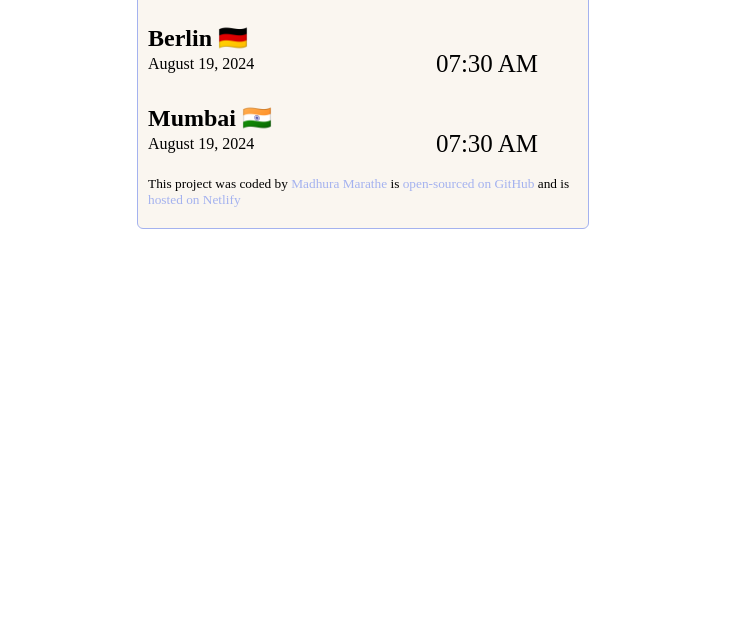
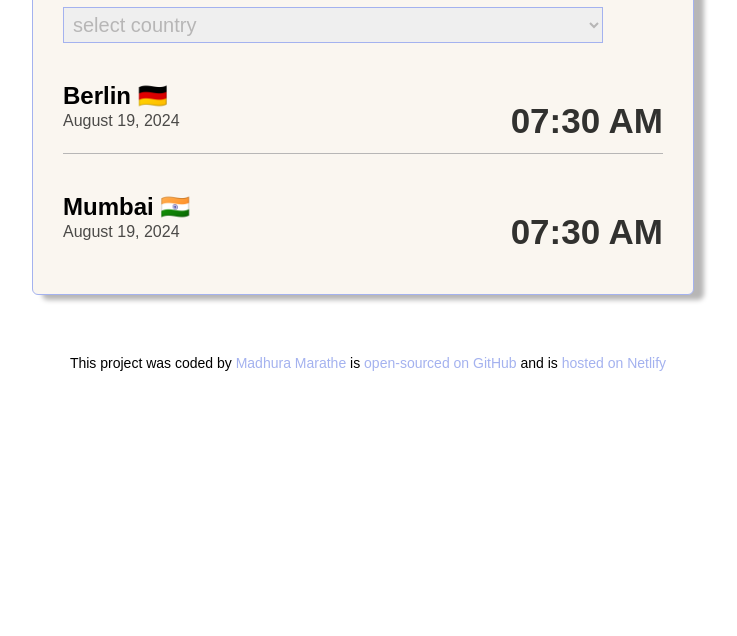
Before and after one commit to madhuracodes/World-clock, a plain HTML site: page index.html in a window 1280 px wide. Shown: the part 164-800 px from the top of the page, without its empty margins (277-1014 px from the left). Drawn offline with Linux system fonts and the light colour scheme.

Commit message:
added css

```diff
--- a/index.html
+++ b/index.html
@@ -16,21 +16,20 @@
         <option value="Singpore">Singapore</option>
       </select>
       <div class="city">
-        <div class="berlin">
         <h2>Berlin 🇩🇪</h2>
         <div class="details">
           <div class="date">August 19, 2024</div>
           <div class="time">07:30 AM</div>
         </div>
       </div>
-        <div class="mumbai">
+      <div class="city">
         <h2>Mumbai 🇮🇳</h2>
         <div class="details">
           <div class="date">August 19, 2024</div>
           <div class="time">07:30 AM</div>
         </div>
       </div>
-      </div>
+    </main>
     <footer>
       This project was coded by
       <a href="https://www.englishspeakingcounsellor.com/" target="_blank"
@@ -45,6 +44,5 @@
         >hosted on Netlify</a
       >
     </footer>
-    </main>
   </body>
 </html>
--- a/src/style.css
+++ b/src/style.css
@@ -1,28 +1,36 @@
 main {
   display: block;
   text-align: left;
-  max-width: 450px;
+  max-width: 600px;
   background-color: rgb(250, 246, 240);
-  margin: 0 auto;
-  margin-top: 50px;
+  margin: 60px auto;
   border: 1px solid rgb(164, 178, 239);
   border-radius: 6px;
+  box-shadow: 10px 5px 5px rgb(183, 182, 182);
+  font-family: sans-serif;
+  padding: 30px;
 }
 
 h1 {
   text-align: left;
-  margin-left: 10px;
 }
 .city {
-  margin-left: 10px;
-  margin-right: 50px;
-  margin-top: 50px;
+  line-height: 5px;
+  border-bottom: 1px solid rgb(183, 182, 182);
+  padding: 30px 0;
+  text-align: left;
+}
+
+.city:last-child {
+  border-bottom: none;
 }
 footer {
   margin-top: 30px;
   margin-bottom: 20px;
-  font-size: smaller;
+  font-size: 14px;
   margin-left: 10px;
+  font-family: sans-serif;
+  text-align: center;
 }
 
 a {
@@ -30,19 +38,23 @@ a {
   color: rgb(164, 178, 239);
 }
 select {
-  margin-left: 10px;
+  width: 90%;
+  font-size: 20px;
+  display: block;
+  padding: 5px;
+  color: rgb(183, 182, 182);
+  border-color: rgb(164, 178, 239);
 }
+
 .details {
   display: flex;
   justify-content: space-between;
 }
 .time {
-  font-size: 25px;
+  font-size: 35px;
+  font-weight: bold;
+  opacity: 0.8;
 }
-.berlin {
-  line-height: 5px;
+.date {
+  opacity: 0.7;
 }
-.mumbai {
-  line-height: 5px;
-  margin-top: 50px;
-}
```
Lines whose indentation alone changed are shown as unchanged.
